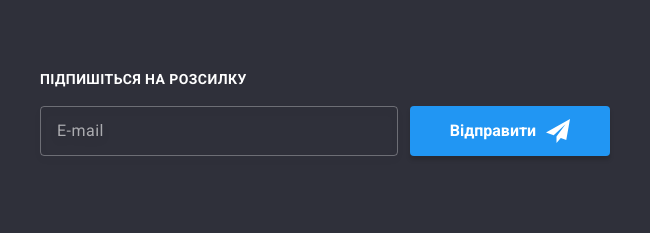
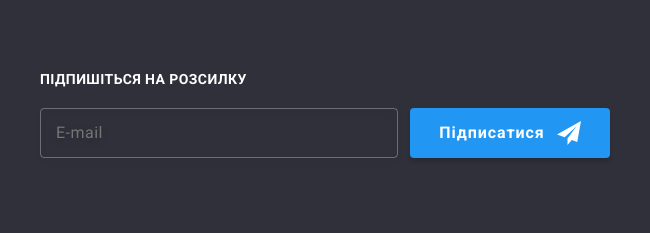
Before and after one commit to Sterzh/goit-markup-hw-06, a plain HTML site: page index.html in a window 1280 px wide. Shown: the part 2655-2888 px from the top of the page, 591-1241 px from the left. Drawn offline with nearby package versions, Linux system fonts and the light colour scheme.

Commit message:
Save 03.11.22 (виправлено)

```diff
--- a/css/styles.css
+++ b/css/styles.css
@@ -642,14 +642,13 @@ img {
   border-color: var(--social-icon-white-color);
 }
 
+/* footer-subscription */
+
 .footer-subscription-block {
-  position: relative;
   margin-left: 93px;
-  width: 570px;
-  height: 86px;
 }
 
-.foter-subscription-label {
+.footer-subscription-text {
   font-weight: 700;
   font-size: 14px;
   line-height: 1.14;
@@ -659,19 +658,23 @@ img {
   margin-bottom: 20px;
 }
 
-.input-form-subscription {
-  position: absolute;
-  left: 0;
-  bottom: 0;
+.subscription-form {
+  display: flex;
+}
+
+.footer-subscription-input {
   width: 358px;
   height: 50px;
-  padding: 15px 16px;
+  padding-left: 15px;
+  padding-right: 15px;
   font-weight: 400;
   font-size: 16px;
   line-height: 1.25;
+  letter-spacing: 0.03em;
   color: rgba(255, 255, 255, 0.6);
-  background-color: transparent;
+  background-color: inherit;
   outline: none;
+  margin-right: 12px;
   border: 1px solid rgba(255, 255, 255, 0.3);
   filter: drop-shadow(0px 4px 4px rgba(0, 0, 0, 0.15));
   border-radius: 4px;
@@ -680,36 +683,23 @@ img {
   transition-timing-function: cubic-bezier(0.4, 0, 0.2, 1);
 }
 
-.input-form-subscription:hover,
-.input-form-subscription:focus {
+.footer-subscription-input:hover,
+.foter-subscription-input:focus {
   border-color: var(--accent-color);
   cursor: pointer;
 }
 
-.footer-subscription-block input::placeholder {
-  font-weight: 400;
-  font-size: 16px;
-  line-height: 20px;
-  letter-spacing: 0.03em;
-  color: rgba(255, 255, 255, 0.6);
-}
-
-.button-div {
+.footer-subscription-button {
   display: flex;
+  align-items: center;
   justify-content: center;
-  align-items: center;
-}
-
-.submit-subscription-button {
-  position: absolute;
-  right: 0;
-  bottom: 0;
+  padding: 0;
   width: 200px;
   height: 50px;
   font-weight: 700;
   font-size: 16px;
   line-height: 1.88;
-  padding: 0;
+  letter-spacing: 0.06em;
   color: var(--text-color-white);
   background-color: var(--accent-color);
   box-shadow: 0px 4px 4px rgba(0, 0, 0, 0.15);
@@ -717,12 +707,16 @@ img {
   border: 0;
   border-color: unset;
   cursor: pointer;
-  fill: currentColor;
 }
 
-.subscription-icon-footer {
+.footer-subscription-button:hover,
+.footer-subscription-button:focus {
+  background-color: var(--accent-color-background);
+}
+
+.subscription-button-icon {
+  margin-left: 12px;
   fill: currentColor;
-  margin-left: 10px;
 }
 
 /* Portfolio */
@@ -943,6 +937,7 @@ img {
 }
 
 .lable-name {
+  display: block;
   font-weight: 400;
   font-size: 12px;
   line-height: 1.17;
@@ -1111,4 +1106,12 @@ img {
   border: 0;
   border-color: unset;
   cursor: pointer;
+  transition-property: background-color;
+  transition-duration: 250ms;
+  transition-timing-function: cubic-bezier(0.4, 0, 0.2, 1);
 }
+
+.submit-button:hover,
+.submit-button:focus {
+  background-color: var(--accent-color-background);
+}
--- a/index.html
+++ b/index.html
@@ -421,25 +421,20 @@
         </div>
 
         <div class="footer-subscription-block">
-          <form action="subscription-form">
-            <label class="foter-subscription-label" for="subscription-mail"
-              >Підпишіться на розсилку</label
-            >
+          <p class="footer-subscription-text">Підпишіться на розсилку</p>
+          <form class="subscription-form">
             <input
-              class="input-form-subscription"
+              class="footer-subscription-input"
               type="email"
               name="mail"
               id="subscription-mail"
               placeholder="E-mail"
             />
-
-            <button class="submit-subscription-button" type="submit">
-              <span class="button-div">
-                Відправити
-                <svg class="subscription-icon-footer" width="24px" height="24px">
-                  <use href="./images/icon/symbol-defs.svg#icon-send"></use>
-                </svg>
-              </span>
+            <button class="footer-subscription-button" type="submit">
+              Підписатися
+              <svg class="subscription-button-icon" width="24px" height="24px">
+                <use href="./images/icon/symbol-defs.svg#icon-send"></use>
+              </svg>
             </button>
           </form>
         </div>
@@ -453,7 +448,7 @@
             <use href="./images/icon/symbol-defs.svg#icon-close-black"></use>
           </svg>
         </button>
-        <h2 class="modal-title">Залиште свої дані, ми вам передзвонимо</h2>
+        <p class="modal-title">Залиште свої дані, ми вам передзвонимо</p>
         <form class="order-form">
           <label class="lable-name" for="name">Ім'я</label>
           <div class="form-block">
@@ -496,13 +491,7 @@
               >Погоджуюся з розсилкою та приймаю
               <a class="terms-link" href="#">Умови договору</a></label
             >
-            <!-- <svg class="terms-icon" width="16px" height="15px">
-              <use href="./images/icon/symbol-defs.svg#icon-check"></use>
-            </svg> -->
           </div>
-
-          <!-- <input id="terms-checkbox" type="checkbox" name="terms-checkbox" /> -->
-
           <button class="submit-button" type="submit">Відправити</button>
         </form>
       </div>
```
Also changed, not shown: portfolio.html (+7 -10 lines).
